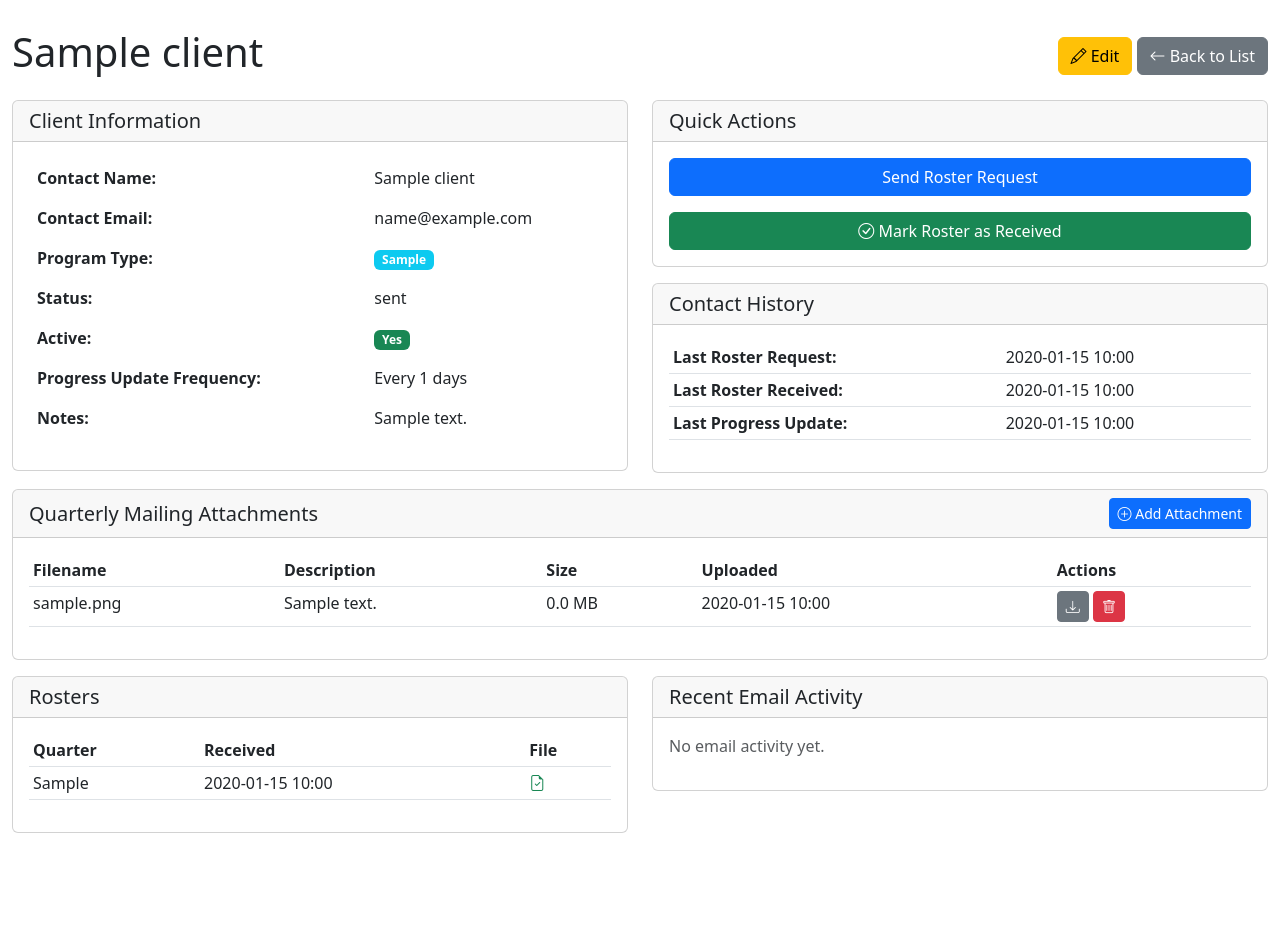
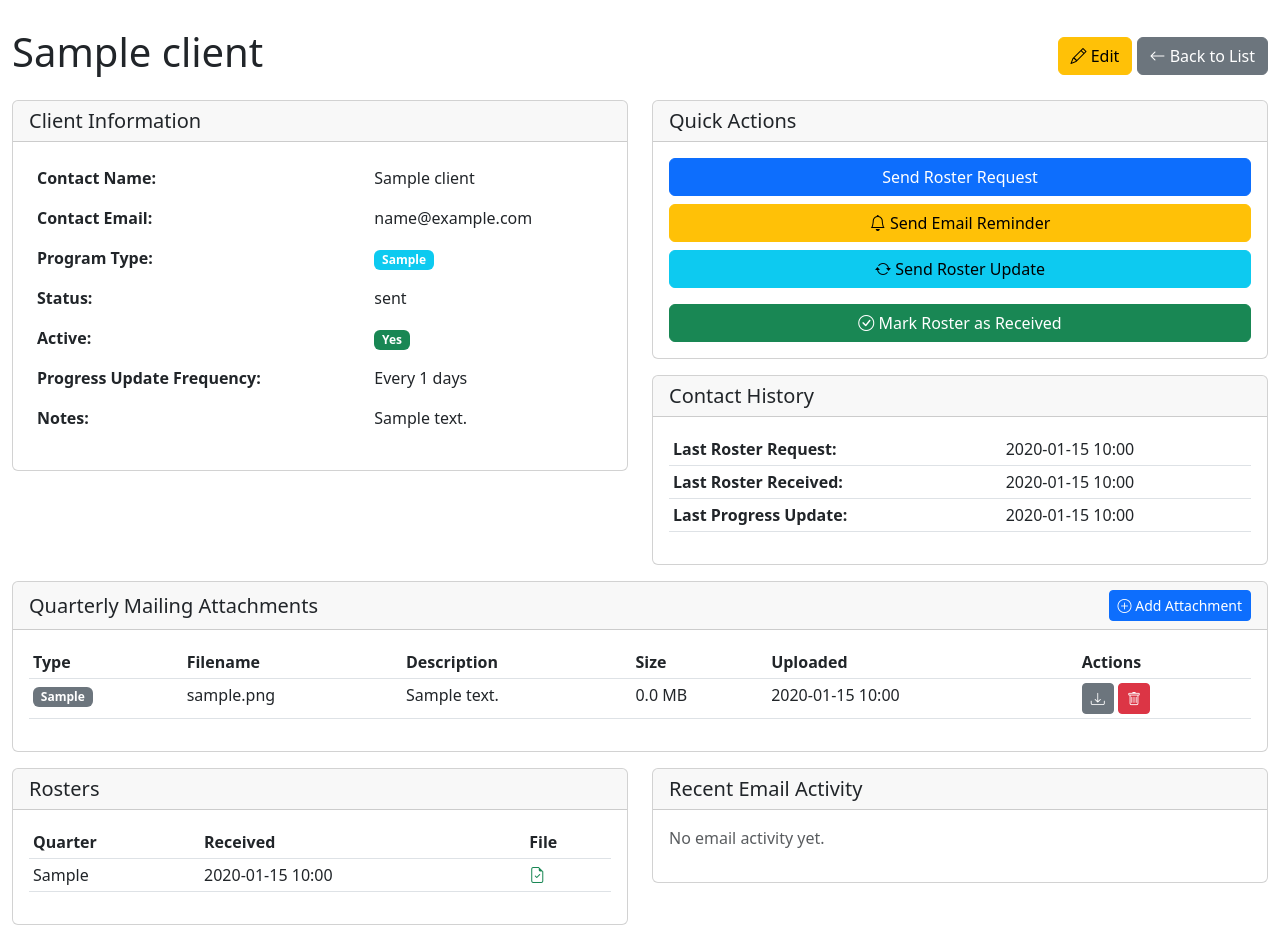
Before and after one commit to packNsnap/Random-pool, a FastAPI app: page /clients/1 in a window 1280 px wide. Shown: the part 56-981 px from the top of the page. Before the commit the page ends 889 px from the top, so only its background shows below. Run offline with FastAPI, Linux system fonts and the light colour scheme; the visitor is signed in with stand-in values (Sample User, id 1); tables that the repository leaves empty hold one stand-in row (values such as "Sample post").

Commit message:
Add separate email sending functions for roster requests, reminders, and updates
Introduces new API endpoints and corresponding UI elements for sending distinct email types (roster request, reminder, progress update) to clients. Includes modifications to the `Attachment` model to support categorization, and updates the client detail view to allow users to trigger these new email functions. The `send_roster_request` function is also updated to filter attachments by category.

Replit-Commit-Author: Agent
Replit-Commit-Session-Id: 77d187f3-610d-43a3-bc20-614b7505431f
Replit-Commit-Checkpoint-Type: intermediate_checkpoint
Replit-Commit-Event-Id: 7b1c7589-959d-44b7-909d-c24ea1328b65
Replit-Commit-Screenshot-Url: https://storage.googleapis.com/screenshot-production-us-central1/2f23edb6-68a7-46dc-943d-7637cd790775/77d187f3-610d-43a3-bc20-614b7505431f/P8HNbNv

```diff
--- a/main.py
+++ b/main.py
@@ -230,7 +230,8 @@ async def send_roster_request(
         "due_date": datetime.utcnow().strftime("%B %d, %Y")
     }
 
-    attachment_paths = [os.path.join("uploads", "attachments", att.filename) for att in client.attachments]
+    attachment_paths = [os.path.join("uploads", "attachments", att.filename)
+                        for att in client.attachments if att.category == "roster_request"]
 
     email_service = EmailService(db)
     success, message = email_service.send_from_template(client, template, variables, attachments=attachment_paths)
@@ -238,6 +239,83 @@ async def send_roster_request(
     if success:
         client.last_roster_request_at = datetime.utcnow()
         client.status = "Roster Request Sent"
+        db.commit()
+
+    return RedirectResponse(url=f"/clients/{client_id}", status_code=303)
+
+@app.post("/clients/{client_id}/send_reminder")
+async def send_reminder(
+    client_id: int,
+    user: User = Depends(require_login),
+    db: Session = Depends(get_db)
+):
+    client = db.query(Client).filter(Client.id == client_id).first()
+    if not client:
+        raise HTTPException(status_code=404, detail="Client not found")
+
+    template = db.query(EmailTemplate).filter(
+        EmailTemplate.template_type == "follow_up",
+        EmailTemplate.active == True
+    ).first()
+
+    if not template:
+        raise HTTPException(status_code=404, detail="No reminder template found")
+
+    current_quarter = get_current_quarter()
+    days_overdue = days_since(client.last_roster_request_at) if client.last_roster_request_at else 0
+
+    variables = {
+        "client_name": client.name,
+        "contact_name": client.contact_name,
+        "quarter": current_quarter,
+        "days_overdue": days_overdue
+    }
+
+    attachment_paths = [os.path.join("uploads", "attachments", att.filename)
+                        for att in client.attachments if att.category == "reminder"]
+
+    email_service = EmailService(db)
+    success, message = email_service.send_from_template(client, template, variables, attachments=attachment_paths)
+
+    if success:
+        client.status = "Reminder Sent"
+        db.commit()
+
+    return RedirectResponse(url=f"/clients/{client_id}", status_code=303)
+
+@app.post("/clients/{client_id}/send_update")
+async def send_update(
+    client_id: int,
+    user: User = Depends(require_login),
+    db: Session = Depends(get_db)
+):
+    client = db.query(Client).filter(Client.id == client_id).first()
+    if not client:
+        raise HTTPException(status_code=404, detail="Client not found")
+
+    template = db.query(EmailTemplate).filter(
+        EmailTemplate.template_type == "progress_update",
+        EmailTemplate.active == True
+    ).first()
+
+    if not template:
+        raise HTTPException(status_code=404, detail="No update template found")
+
+    variables = {
+        "client_name": client.name,
+        "contact_name": client.contact_name,
+        "update_date": datetime.utcnow().strftime("%B %d, %Y")
+    }
+
+    attachment_paths = [os.path.join("uploads", "attachments", att.filename)
+                        for att in client.attachments if att.category == "update"]
+
+    email_service = EmailService(db)
+    success, message = email_service.send_from_template(client, template, variables, attachments=attachment_paths)
+
+    if success:
+        client.last_progress_update_at = datetime.utcnow()
+        client.status = "Update Sent"
         db.commit()
 
     return RedirectResponse(url=f"/clients/{client_id}", status_code=303)
@@ -279,6 +357,7 @@ async def mark_roster_received(
 async def upload_attachment(
     client_id: int,
     file: UploadFile = File(...),
+    category: str = Form("roster_request"),
     description: Optional[str] = Form(None),
     user: User = Depends(require_login),
     db: Session = Depends(get_db)
@@ -312,6 +391,7 @@ async def upload_attachment(
         filename=stored_filename,
         original_filename=original_filename,
         file_size=file_size,
+        category=category,
         description=description
     )
     db.add(attachment)
--- a/models.py
+++ b/models.py
@@ -93,6 +93,7 @@ class Attachment(Base):
     filename = Column(String, nullable=False)
     original_filename = Column(String, nullable=False)
     file_size = Column(Integer, nullable=False)
+    category = Column(String, default="roster_request", nullable=False)
     description = Column(String, nullable=True)
     uploaded_at = Column(DateTime, default=datetime.utcnow)
 
--- a/templates/client_detail.html
+++ b/templates/client_detail.html
@@ -74,9 +74,21 @@
                 <h5 class="mb-0">Quick Actions</h5>
             </div>
             <div class="card-body">
-                <form method="post" action="/clients/{{ client.id }}/send_roster_request" class="mb-3">
+                <form method="post" action="/clients/{{ client.id }}/send_roster_request" class="mb-2">
                     <button type="submit" class="btn btn-primary w-100">
                         <i class="bi bi-envelope-send"></i> Send Roster Request
+                    </button>
+                </form>
+
+                <form method="post" action="/clients/{{ client.id }}/send_reminder" class="mb-2">
+                    <button type="submit" class="btn btn-warning w-100">
+                        <i class="bi bi-bell"></i> Send Email Reminder
+                    </button>
+                </form>
+
+                <form method="post" action="/clients/{{ client.id }}/send_update" class="mb-3">
+                    <button type="submit" class="btn btn-info w-100">
+                        <i class="bi bi-arrow-repeat"></i> Send Roster Update
                     </button>
                 </form>
 
@@ -125,6 +137,7 @@
                     <table class="table table-sm">
                         <thead>
                             <tr>
+                                <th>Type</th>
                                 <th>Filename</th>
                                 <th>Description</th>
                                 <th>Size</th>
@@ -135,6 +148,17 @@
                         <tbody>
                             {% for attachment in client.attachments %}
                             <tr>
+                                <td>
+                                    {% if attachment.category == 'roster_request' %}
+                                        <span class="badge bg-primary">Roster Request</span>
+                                    {% elif attachment.category == 'reminder' %}
+                                        <span class="badge bg-warning">Reminder</span>
+                                    {% elif attachment.category == 'update' %}
+                                        <span class="badge bg-info">Update</span>
+                                    {% else %}
+                                        <span class="badge bg-secondary">{{ attachment.category }}</span>
+                                    {% endif %}
+                                </td>
                                 <td>{{ attachment.original_filename }}</td>
                                 <td>{{ attachment.description or '-' }}</td>
                                 <td>{{ (attachment.file_size / 1024 / 1024)|round(2) }} MB</td>
@@ -155,7 +179,7 @@
                     </table>
                 </div>
                 {% else %}
-                <p class="text-muted mb-0">No attachments yet. These files will be automatically attached to quarterly roster requests.</p>
+                <p class="text-muted mb-0">No attachments yet. Upload files for different email types using the button above.</p>
                 {% endif %}
             </div>
         </div>
@@ -288,9 +312,18 @@
                 </div>
                 <div class="modal-body">
                     <div class="mb-3">
+                        <label for="category" class="form-label">Email Type</label>
+                        <select class="form-control" id="category" name="category" required>
+                            <option value="roster_request">Roster Request</option>
+                            <option value="reminder">Email Reminder</option>
+                            <option value="update">Roster Update</option>
+                        </select>
+                        <small class="text-muted">Select which type of email this attachment will be sent with.</small>
+                    </div>
+                    <div class="mb-3">
                         <label for="attachment_file" class="form-label">File (Max 3MB)</label>
                         <input type="file" class="form-control" id="attachment_file" name="file" required>
-                        <small class="text-muted">Upload passports, certifications, or other documents to include in quarterly mailings.</small>
+                        <small class="text-muted">Upload passports, certifications, or other documents.</small>
                     </div>
                     <div class="mb-3">
                         <label for="description" class="form-label">Description (Optional)</label>
```
Also changed, not shown: 1 other file.
